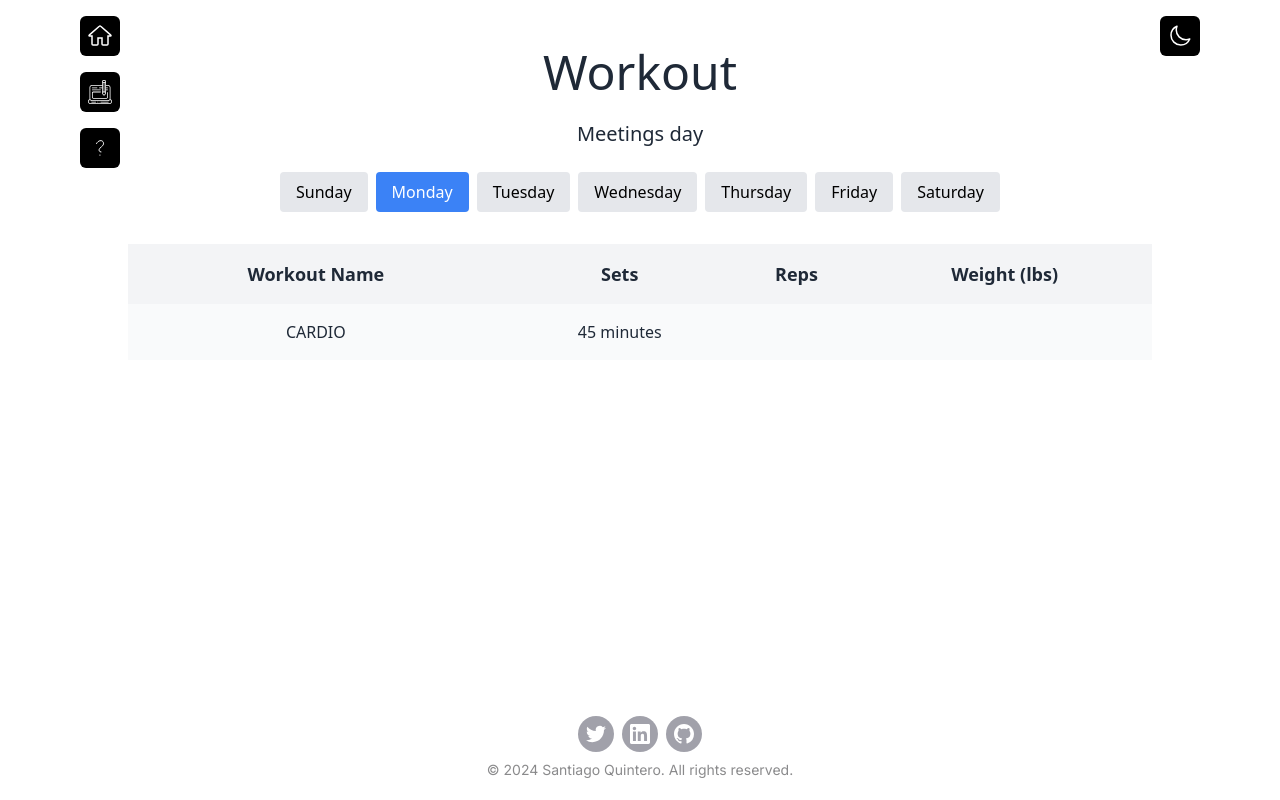
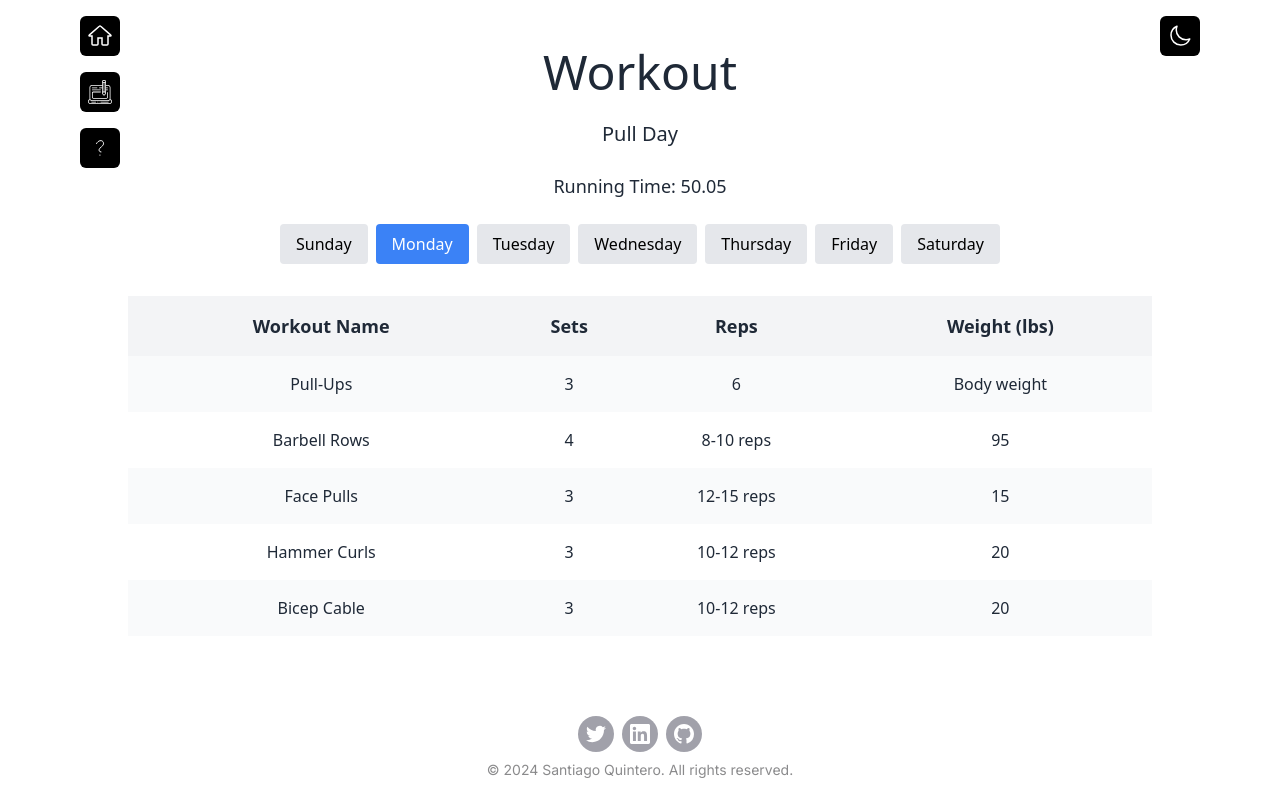
Before and after one commit to QuinteroSantiago/santiago-quintero-quiroga-portfolio, a React (Vite) app: page /workout in a window 1280 px wide. Built offline with nearby package versions, Linux system fonts and the light colour scheme; a web font is replaced by a local one.

Commit message:
chore: Modify workout routine

```diff
--- a/src/data/workouts.js
+++ b/src/data/workouts.js
@@ -1,17 +1,7 @@
 export default {
     'Monday': {
-        title: 'Meetings day',
-        exercises: [
-            {
-                name: 'CARDIO',
-                sets: '45 minutes',
-                reps: '',
-                weight: ''
-            }
-        ]
-    },
-    'Tuesday': {
         title: 'Pull Day',
+        time: '50.05',
         exercises: [
             {
                 name: 'Pull-Ups',
@@ -45,8 +35,45 @@ export default {
             }
         ]
     },
+    'Tuesday': {
+        title: 'Push Day',
+        time: '42.07',
+        exercises: [
+            {
+                name: 'Bench Press',
+                sets: '4',
+                reps: '8-10 reps',
+                weight: '135'
+            },
+            {
+                name: 'DB Overhead Press',
+                sets: '3',
+                reps: '8-10 reps',
+                weight: '50'
+            },
+            {
+                name: 'Incline DB Press',
+                sets: '3',
+                reps: '10-12 reps',
+                weight: '60'
+            },
+            {
+                name: 'Tricep Dips',
+                sets: '3',
+                reps: '8 reps',
+                weight: 'Body weight'
+            },
+            {
+                name: 'Cable Lateral Raises',
+                sets: '3',
+                reps: '12-15 reps',
+                weight: '5'
+            }
+        ]
+    },
     'Wednesday': {
         title: 'Legs Day',
+        time: '51.30',
         exercises: [
             {
                 name: 'Squats',
@@ -81,60 +108,56 @@ export default {
         ]
     },
     'Thursday': {
-        title: 'Midweek Slumber',
+        title: 'Upper Body Focus',
+        time: '65.07',
         exercises: [
             {
-                name: 'Rest & Recovery',
-                sets: '',
-                reps: '',
-                weight: ''
+                name: 'DB Bench Press',
+                sets: '4',
+                reps: '8-10',
+                weight: '50'
+            },
+            {
+                name: 'Machine Flyes',
+                sets: '3',
+                reps: '10-12',
+                weight: '50'
+            },
+            {
+                name: 'Lat Pulldowns',
+                sets: '3',
+                reps: '8-10',
+                weight: '90'
+            },
+            {
+                name: 'Seated Cable Rows',
+                sets: '3',
+                reps: '10-12',
+                weight: '90'
+            },
+            {
+                name: 'Preacher Curls DB',
+                sets: '3',
+                reps: '10-12',
+                weight: '90'
+            },
+            {
+                name: 'Reverse Curls',
+                sets: '3',
+                reps: '12-15',
+                weight: '90'
             }
         ]
     },
     'Friday': {
         title: 'Hell Day',
+        time: '----',
         exercises: [
-            {
-                name: 'DB Bench Press',
-                sets: '4',
-                reps: '8-10 reps',
-                weight: '50'
-            },
-            {
-                name: 'Machine Flyes',
-                sets: '3',
-                reps: '10-12 reps',
-                weight: '50'
-            },
             {
                 name: 'Hexbar Deadlift',
                 sets: '4',
                 reps: '6-8 reps',
                 weight: '225'
-            },
-            {
-                name: 'Lat Pulldowns',
-                sets: '3',
-                reps: '8-10 reps',
-                weight: '90'
-            },
-            {
-                name: 'Seated Cable Rows',
-                sets: '3',
-                reps: '10-12 reps',
-                weight: '90'
-            },
-            {
-                name: 'Preacher Curls DB',
-                sets: '3',
-                reps: '10-12 reps',
-                weight: '15'
-            },
-            {
-                name: 'Reverse Curls',
-                sets: '3',
-                reps: '12-15 reps',
-                weight: '15'
             },
             {
                 name: 'Front Squats',
@@ -168,38 +191,14 @@ export default {
         ]
     },
     'Sunday': {
-        title: 'Push Day',
+        title: 'Family day',
         exercises: [
             {
-                name: 'Bench Press',
-                sets: '4',
-                reps: '8-10 reps',
-                weight: '135'
-            },
-            {
-                name: 'DB Overhead Press',
-                sets: '3',
-                reps: '8-10 reps',
-                weight: '50'
-            },
-            {
-                name: 'Incline DB Press',
-                sets: '3',
-                reps: '10-12 reps',
-                weight: '60'
-            },
-            {
-                name: 'Tricep Dips',
-                sets: '3',
-                reps: '8 reps',
-                weight: 'Body weight'
-            },
-            {
-                name: 'Cable Lateral Raises',
-                sets: '3',
-                reps: '12-15 reps',
-                weight: '5'
+                name: 'CARDIO',
+                sets: '45 minutes',
+                reps: '',
+                weight: ''
             }
         ]
-    }
+    },
 };
--- a/src/pages/Workout.jsx
+++ b/src/pages/Workout.jsx
@@ -24,7 +24,7 @@ function Workout() {
     }, []);
 
     const renderDaySelector = () => {
-        if (windowWidth < 1000) { // Assuming 768px is the breakpoint for mobile screens
+        if (windowWidth < 1000) { // Assuming 1000px is the breakpoint for mobile screens
             return (
                 <select
                     className="px-4 py-2 rounded bg-gray-200 text-black"
@@ -61,6 +61,9 @@ function Workout() {
                 <div className="text-center py-12">
                     <h1 className="text-5xl font-light mb-6">Workout</h1>
                     <h2 className="text-xl font-normal mb-6">{workoutPlan.title}</h2>
+                    {workoutPlan.time && (
+                        <h3 className="text-lg font-normal mb-6">Running Time: {workoutPlan.time}</h3>
+                    )}
                     {renderDaySelector()}
                     <div className="mt-8">
                         <table className="mx-auto w-full">
```
Also changed, not shown: 1 other file (tests, documents, lock files or other folders).
